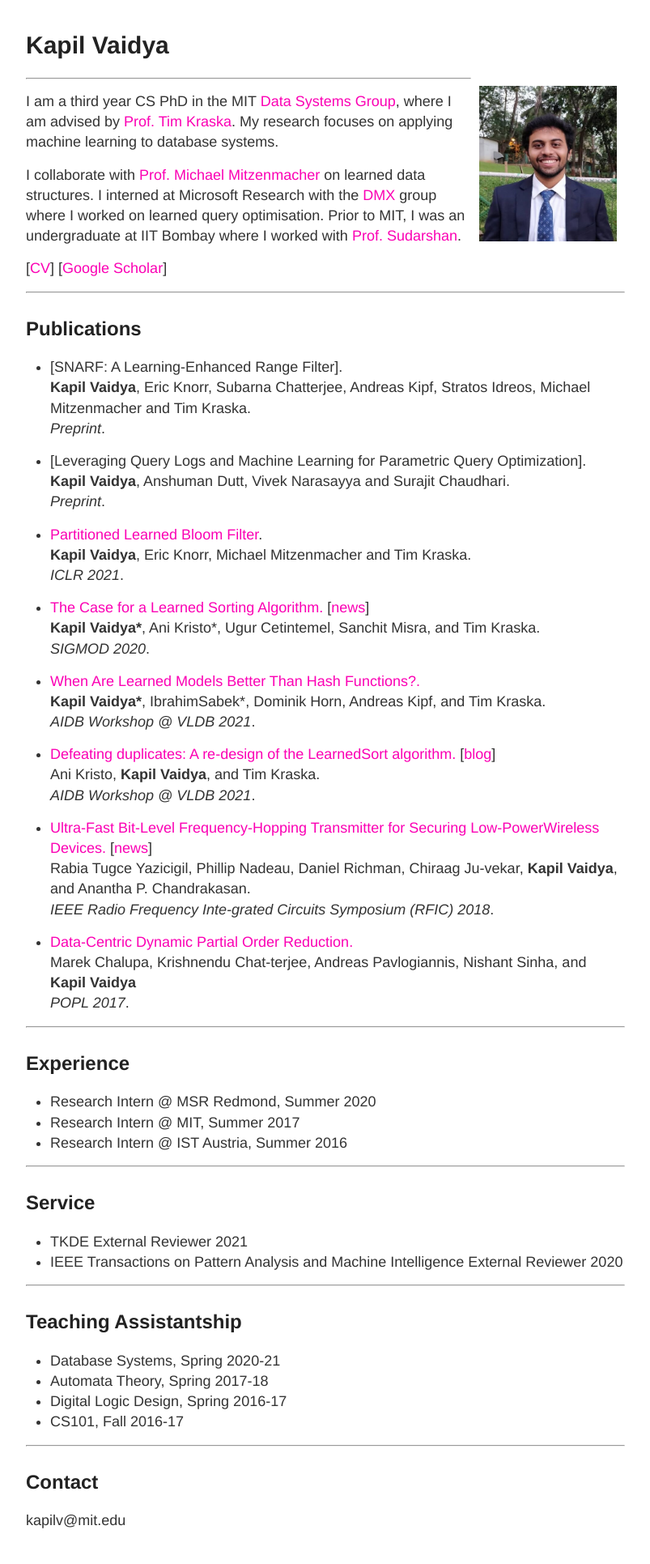
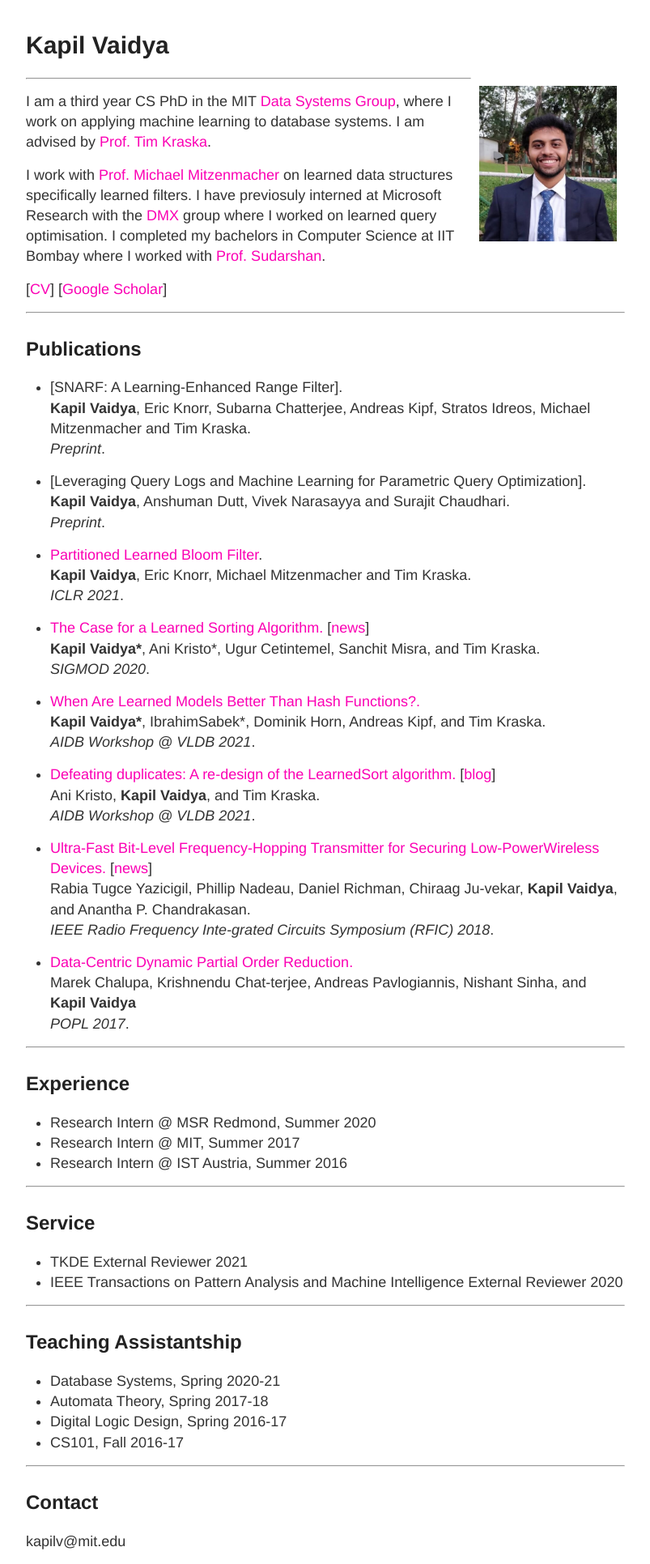
Before and after one commit to kapilvaidya24/kapilvaidya24.github.io, a Jekyll site: the page built from index.md, in a window 1280 px wide. Shown: the whole page at 81% size, without its empty margins (238-1041 px from the left). Built offline with Jekyll 4.4.1, drawn with Linux system fonts in a browser that asks for light colours; before the commit the page ends 1906 px from its top, so only the background shows below that.

Commit message:
Update index.md

```diff
--- a/index.md
+++ b/index.md
@@ -10,9 +10,9 @@ description: stuff
 
 ---
 
-I am a third year CS PhD in the MIT [Data Systems Group](http://dsg.csail.mit.edu/), where I am advised by [Prof. Tim Kraska](http://people.csail.mit.edu/kraska/). My research focuses on applying machine learning to database systems.
+I am a third year CS PhD in the MIT [Data Systems Group](http://dsg.csail.mit.edu/), where I work on applying machine learning to database systems. I am advised by [Prof. Tim Kraska](http://people.csail.mit.edu/kraska/).
 
-I collaborate with [Prof. Michael Mitzenmacher](https://www.eecs.harvard.edu/~michaelm/) on learned data structures. I interned at Microsoft Research with the [DMX](https://www.microsoft.com/en-us/research/group/data-management-exploration-and-mining-dmx/) group where I worked on learned query optimisation. Prior to MIT, I was an undergraduate at IIT Bombay where I worked with [Prof. Sudarshan](https://www.cse.iitb.ac.in/~sudarsha/).
+I work with [Prof. Michael Mitzenmacher](https://www.eecs.harvard.edu/~michaelm/) on learned data structures specifically learned filters. I have previosuly interned at Microsoft Research with the [DMX](https://www.microsoft.com/en-us/research/group/data-management-exploration-and-mining-dmx/) group where I worked on learned query optimisation.  I completed my bachelors in Computer Science at IIT Bombay where I worked with [Prof. Sudarshan](https://www.cse.iitb.ac.in/~sudarsha/).
 
 \[[CV](https://kapilvaidya24.github.io/cv.pdf)\] \[[Google Scholar](https://scholar.google.com/citations?user=AsvFQLkAAAAJ&hl=en&oi=ao)\]
 
```
